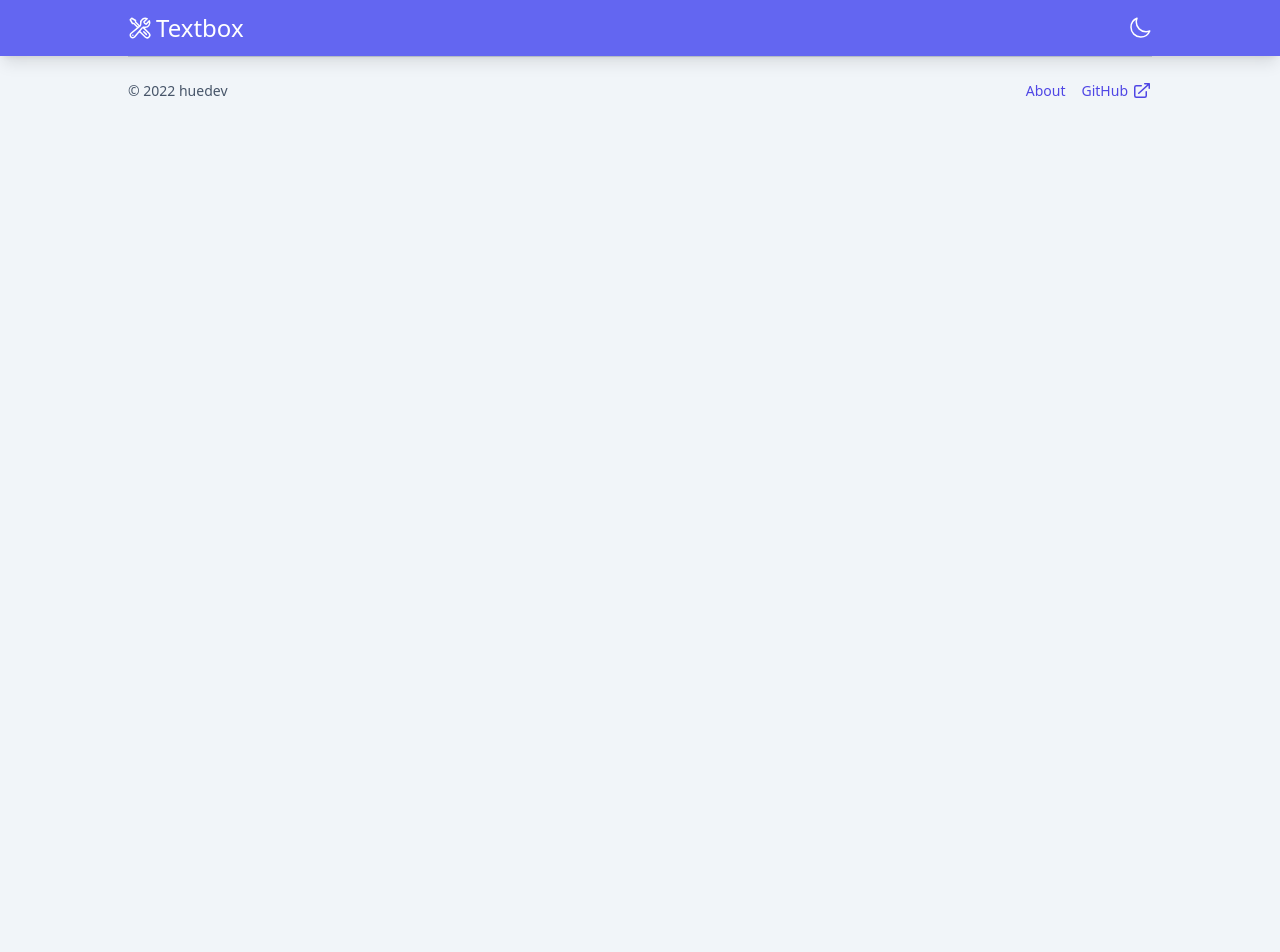
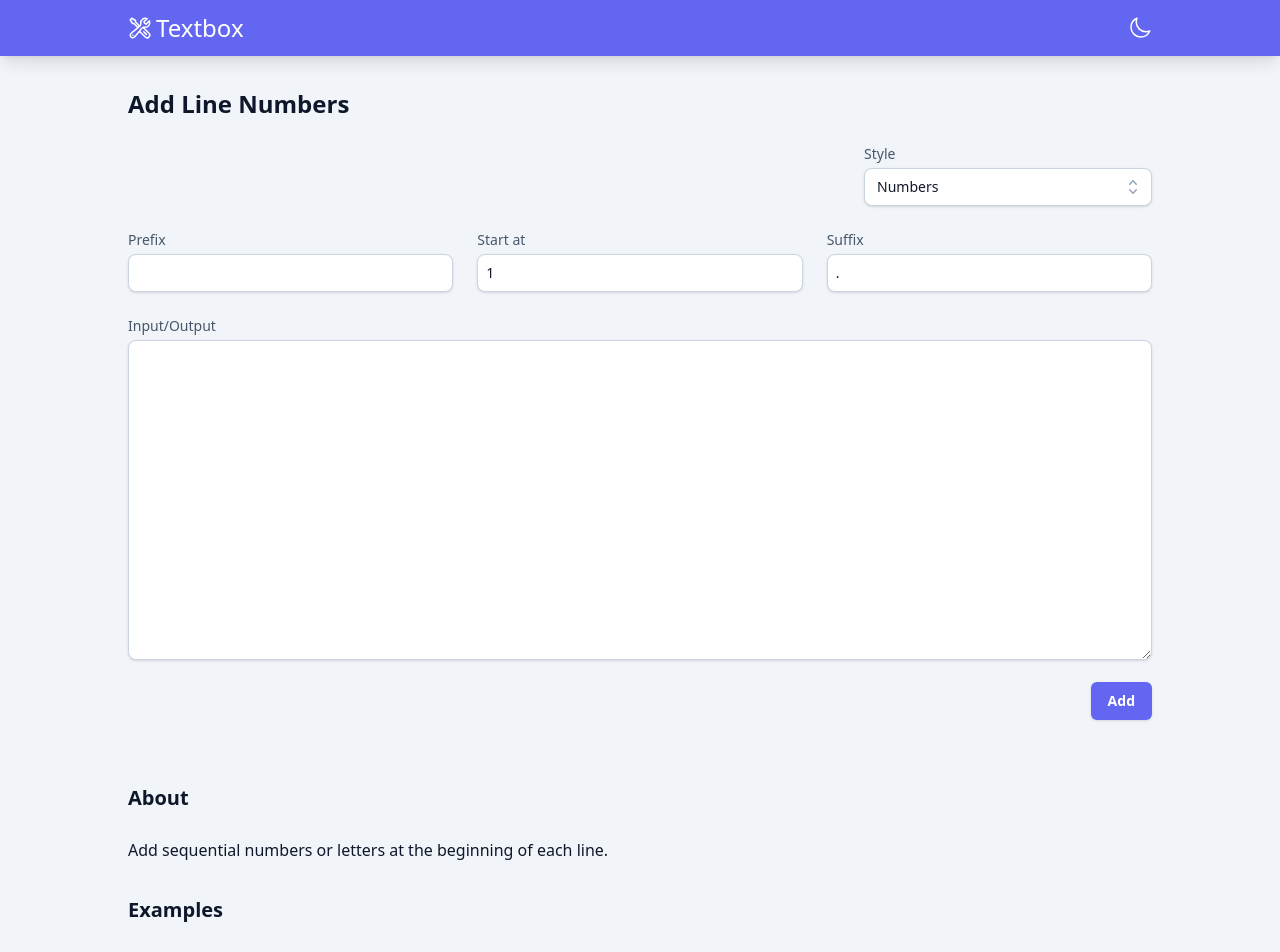
Before and after one commit to huedev/textbox, a React (Create React App) app: page /line-numbers in a window 1280 px wide. Shown: the top 952 px of the page. Before the commit the page ends 800 px from the top, so only its background shows below. Built offline with nearby package versions, Linux system fonts and the light colour scheme; the HTML template or start-up script is replaced by a standard one; a web font is replaced by a local one.

Commit message:
Add Line Numbers tool implemented

```diff
--- a/package.json
+++ b/package.json
@@ -8,6 +8,7 @@
     "@testing-library/jest-dom": "^5.16.5",
     "@testing-library/react": "^13.4.0",
     "@testing-library/user-event": "^13.5.0",
+    "alphanumeric-encoder": "^1.6.0",
     "react": "^18.2.0",
     "react-dom": "^18.2.0",
     "react-router-dom": "^6.3.0",
--- a/src/App.js
+++ b/src/App.js
@@ -8,6 +8,7 @@ import ConvertCase from './components/ConvertCase'
 import FindReplace from './components/FindReplace'
 import WordCount from './components/WordCount'
 import PrefixSuffix from './components/PrefixSuffix'
+import LineNumbers from './components/LineNumbers'
 import About from './components/About'
 
 const App = () => {
@@ -22,6 +23,7 @@ const App = () => {
         <Route path='/find-replace' element={<FindReplace />} />
         <Route path='/word-count' element={<WordCount />} />
         <Route path='/prefix-suffix' element={<PrefixSuffix />} />
+        <Route path='/line-numbers' element={<LineNumbers />} />
         <Route path='/about' element={<About />} />
       </Routes>
       <Footer />
--- /dev/null
+++ b/src/components/LineNumbers.js
@@ -0,0 +1,204 @@
+import Button from './Button';
+import MyListbox from './MyListbox'
+import MySwitch from './MySwitch';
+import StatusInfo from './StatusInfo';
+import { useEffect, useState } from "react"
+import { useTimeoutFn } from 'react-use'
+
+const AlphanumericEncoder = require('alphanumeric-encoder')
+
+const PrefixSuffix = () => {
+  const options = [
+    "Numbers",
+    "Letters",
+  ];
+
+  const [formData, setFormData] = useState(
+    {
+      countStyle: options[0],
+      uppercase: true,
+      startAt: 1,
+      prefix: "",
+      suffix: ". ",
+      text: "",
+    },
+  );
+  const [isStatusShowing, setIsStatusShowing] = useState(false);
+  const [, , resetIsStatusShowing] = useTimeoutFn(() => setIsStatusShowing(false), 5000);
+
+  function handleChange(event) {
+    const {name, value, type, checked} = event.target;
+    setFormData(prevFormData => {
+      return {
+        ...prevFormData,
+        [name]: type === "checkbox" ? checked : value
+      }
+    });
+  }
+
+  function handleHeadlessUIChange(value, name) {
+    setFormData(prevFormData => {
+      return {
+        ...prevFormData,
+        [name]: value
+      }
+    });
+  }
+
+  useEffect(() => {
+    switch (formData.countStyle) {
+      case "Numbers":
+        setFormData(prevFormData => {
+          return {
+            ...prevFormData,
+            startAt: 1
+          }
+        });
+        break;
+      case "Letters":
+        setFormData(prevFormData => {
+          return {
+            ...prevFormData,
+            startAt: formData.uppercase ? "A" : "a"
+          }
+        });
+        break;
+      default:
+        setFormData(prevFormData => {
+          return {
+            ...prevFormData,
+            startAt: 1
+          }
+        });
+    }
+  }, [formData.countStyle, formData.uppercase])
+
+  function handleSubmit(event) {
+    event.preventDefault();
+    const encoder = new AlphanumericEncoder()
+    const arr = formData.text.split(/\r?\n/);
+    let i = isNaN(encoder.decode(formData.startAt)) ? 0 : encoder.decode(formData.startAt) - 1;
+    const output = arr.map((line) => {
+      i++;
+      switch (formData.countStyle) {
+        case "Numbers":
+          return `${formData.prefix}${i}${formData.suffix}${line}`;
+        case "Letters":
+          return `${formData.prefix}${encoder.encode(i)}${formData.suffix}${line}`;
+        default:
+          return line;
+      }
+    });
+    setFormData(prevFormData => {
+      return {
+        ...prevFormData,
+        text: output.join('\r\n')
+      }
+    });
+    setIsStatusShowing(true);
+    resetIsStatusShowing();
+  }
+
+  return (
+    <main className="px-4 py-8">
+      <div className="max-w-5xl mx-auto">
+        <h2 className="text-2xl font-semibold">Add Line Numbers</h2>
+        <form onSubmit={handleSubmit}>
+          <div className="flex flex-row-reverse items-center gap-6 mt-6">
+            <MyListbox
+              label="Style"
+              data={options}
+              handleChange={handleHeadlessUIChange}
+              name="countStyle"
+              currentValue={formData.countStyle}
+            />
+            {
+              formData.countStyle !== "Numbers" &&
+              <div className="mt-6">
+                <MySwitch
+                  label="Uppercase"
+                  handleChange={handleHeadlessUIChange}
+                  name="uppercase"
+                  currentValue={formData.uppercase}
+                />
+              </div>
+            }
+          </div>
+          <div className="grid grid-cols-1 sm:grid-cols-3 gap-6 mt-6">
+            <label>
+              <span className="block text-slate-600 dark:text-slate-400 text-sm">Prefix</span>
+              <input
+                className="w-full p-2 mt-1 block shadow bg-white dark:bg-slate-800 border border-slate-300 dark:border-transparent dark:border-t-white/5 rounded-lg text-sm focus:outline-none focus:border-indigo-500 focus:ring-2 focus:ring-indigo-500"
+                type="text"
+                onChange={handleChange}
+                name="prefix"
+                value={formData.prefix}
+              />
+            </label>
+            <label>
+              <span className="block text-slate-600 dark:text-slate-400 text-sm">Start at</span>
+              <input
+                className="w-full p-2 mt-1 block shadow bg-white dark:bg-slate-800 border border-slate-300 dark:border-transparent dark:border-t-white/5 rounded-lg text-sm focus:outline-none focus:border-indigo-500 focus:ring-2 focus:ring-indigo-500"
+                type="text"
+                onChange={handleChange}
+                name="startAt"
+                value={formData.startAt}
+              />
+            </label>
+            <label>
+              <span className="block text-slate-600 dark:text-slate-400 text-sm">Suffix</span>
+              <input
+                className="w-full p-2 mt-1 block shadow bg-white dark:bg-slate-800 border border-slate-300 dark:border-transparent dark:border-t-white/5 rounded-lg text-sm focus:outline-none focus:border-indigo-500 focus:ring-2 focus:ring-indigo-500"
+                type="text"
+                onChange={handleChange}
+                name="suffix"
+                value={formData.suffix}
+              />
+            </label>
+          </div>
+          <label className="block mt-6">
+            <span className="block text-slate-600 dark:text-slate-400 text-sm">Input/Output</span>
+            <textarea
+              className="w-full h-80 p-2 mt-1 shadow bg-white dark:bg-slate-800 border border-slate-300 dark:border-transparent dark:border-t-white/5 rounded-lg text-sm focus:outline-none focus:border-indigo-500 focus:ring-2 focus:ring-indigo-500"
+              spellCheck="false"
+              onChange={handleChange}
+              name="text"
+              value={formData.text}
+            />
+          </label>
+          <div className="flex flex-row-reverse items-center space-x-6 space-x-reverse mt-4">
+            <Button name="Add" />
+            <StatusInfo isShowing={isStatusShowing} text={`Line numbers added`} />
+          </div>
+        </form>
+        <h3 className="text-xl font-semibold mt-16">About</h3>
+        <p className="leading-7 mt-6">
+          Add sequential numbers or letters at the beginning of each line.
+        </p>
+        <h3 className="text-xl font-semibold mt-8">Examples</h3>
+        <p className="leading-7 mt-6">
+          Using style set to <code className="bg-white dark:bg-slate-800 rounded-lg px-1 whitespace-pre-wrap">Numbers</code>, prefix set to blank, starting at <code className="bg-white dark:bg-slate-800 rounded-lg px-1 whitespace-pre-wrap">1</code>, and suffix set to <code className="bg-white dark:bg-slate-800 rounded-lg px-1 whitespace-pre-wrap">. </code>.
+        </p>
+        <pre className="bg-white dark:bg-slate-800 rounded-lg p-4 whitespace-pre-wrap">
+          1. List item<br />
+          2. List item<br />
+          3. List item<br />
+          4. List item<br />
+          5. List item
+        </pre>
+        <p className="leading-7 mt-6">
+          Using style set to <code className="bg-white dark:bg-slate-800 rounded-lg px-1 whitespace-pre-wrap">Letters</code>, prefix set to <code className="bg-white dark:bg-slate-800 rounded-lg px-1 whitespace-pre-wrap">(</code>, starting at <code className="bg-white dark:bg-slate-800 rounded-lg px-1 whitespace-pre-wrap">A</code>, and suffix set to <code className="bg-white dark:bg-slate-800 rounded-lg px-1 whitespace-pre-wrap">) </code>.
+        </p>
+        <pre className="bg-white dark:bg-slate-800 rounded-lg p-4 whitespace-pre-wrap">
+          (A) List item<br />
+          (B) List item<br />
+          (C) List item<br />
+          (D) List item<br />
+          (E) List item
+        </pre>
+      </div>
+    </main>
+  )
+}
+
+export default PrefixSuffix
--- a/src/components/PrefixSuffix.js
+++ b/src/components/PrefixSuffix.js
@@ -68,7 +68,7 @@ const PrefixSuffix = () => {
             />
           </div>
           <div className="grid grid-cols-1 sm:grid-cols-2 gap-6 mt-6">
-          <label>
+            <label>
               <span className="block text-slate-600 dark:text-slate-400 text-sm">Prefix</span>
               <input
                 className="w-full p-2 mt-1 block shadow bg-white dark:bg-slate-800 border border-slate-300 dark:border-transparent dark:border-t-white/5 rounded-lg text-sm focus:outline-none focus:border-indigo-500 focus:ring-2 focus:ring-indigo-500"
--- a/src/components/ToolList.js
+++ b/src/components/ToolList.js
@@ -1,5 +1,5 @@
 import ToolListItem from "./ToolListItem"
-import { ListBulletIcon, ViewColumnsIcon, ArrowsRightLeftIcon, ArrowPathIcon, CalculatorIcon, DocumentMagnifyingGlassIcon } from "@heroicons/react/24/outline"
+import { ListBulletIcon, ViewColumnsIcon, ArrowsRightLeftIcon, ArrowPathIcon, CalculatorIcon, DocumentMagnifyingGlassIcon, BarsArrowDownIcon } from "@heroicons/react/24/outline"
 
 const ToolList = () => {
   return (
@@ -35,6 +35,12 @@ const ToolList = () => {
             description="Add characters to the start and/or end of each line."
           />
           <ToolListItem
+            destination="/line-numbers"
+            name="Add Line Numbers"
+            icon={<BarsArrowDownIcon />}
+            description="Add sequential numbers or letters at the beginning of each line."
+          />
+          <ToolListItem
             destination="/sort-column"
             name="Sort Column"
             icon={<ViewColumnsIcon />}
--- a/src/components/ToolListItem.js
+++ b/src/components/ToolListItem.js
@@ -3,7 +3,7 @@ import { Link } from "react-router-dom"
 const ToolListItem = (props) => {
   return (
     <Link to={props.destination} className="rounded-lg overflow-hidden border border-slate-300 dark:border-transparent dark:border-t-white/5 bg-white dark:bg-slate-800 hover:bg-slate-50 dark:hover:bg-slate-700 px-6 py-6 shadow">
-      <div className="flex items-center space-x-1">
+      <div className="flex items-center space-x-2">
         <span className="w-6 h-6">{props.icon}</span>
         <h3 className="text-xl font-semibold">{props.name}</h3>
       </div>
```
Also changed, not shown: 1 other file (tests, documents, lock files or other folders).
